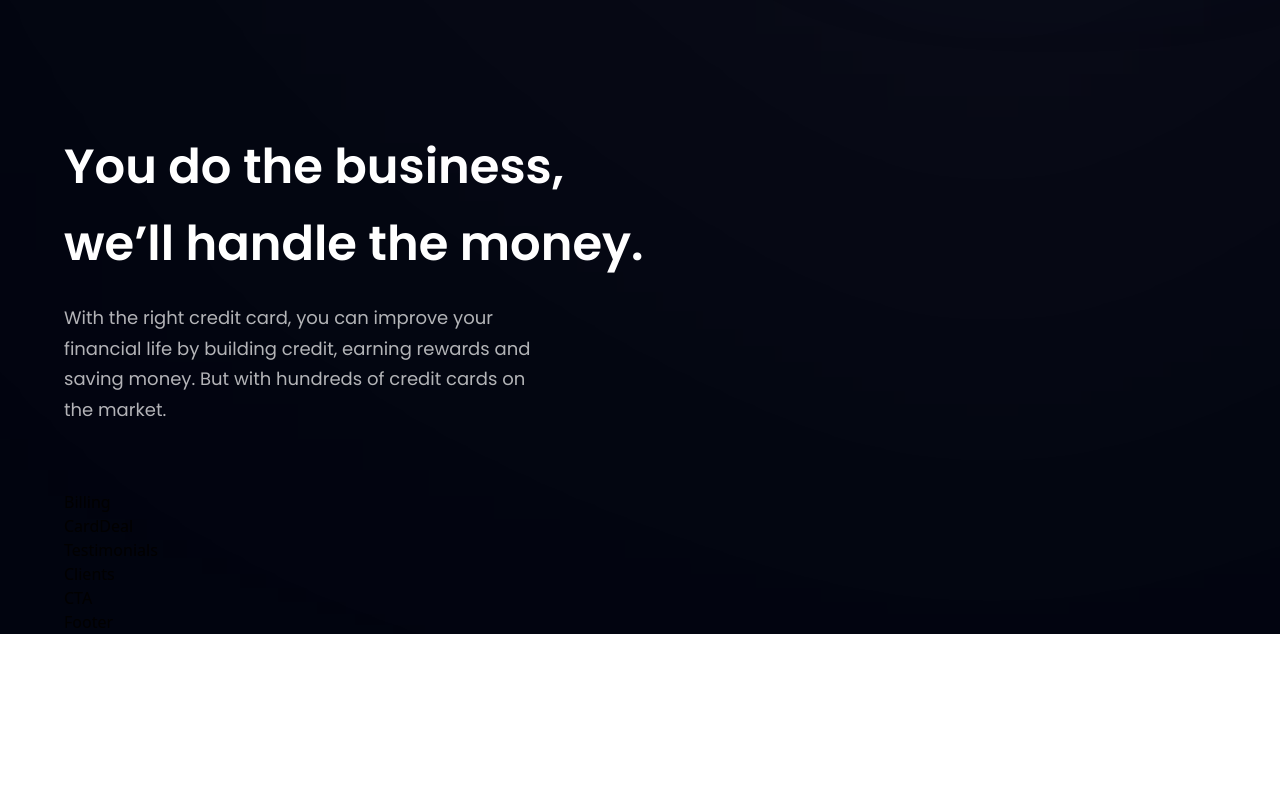
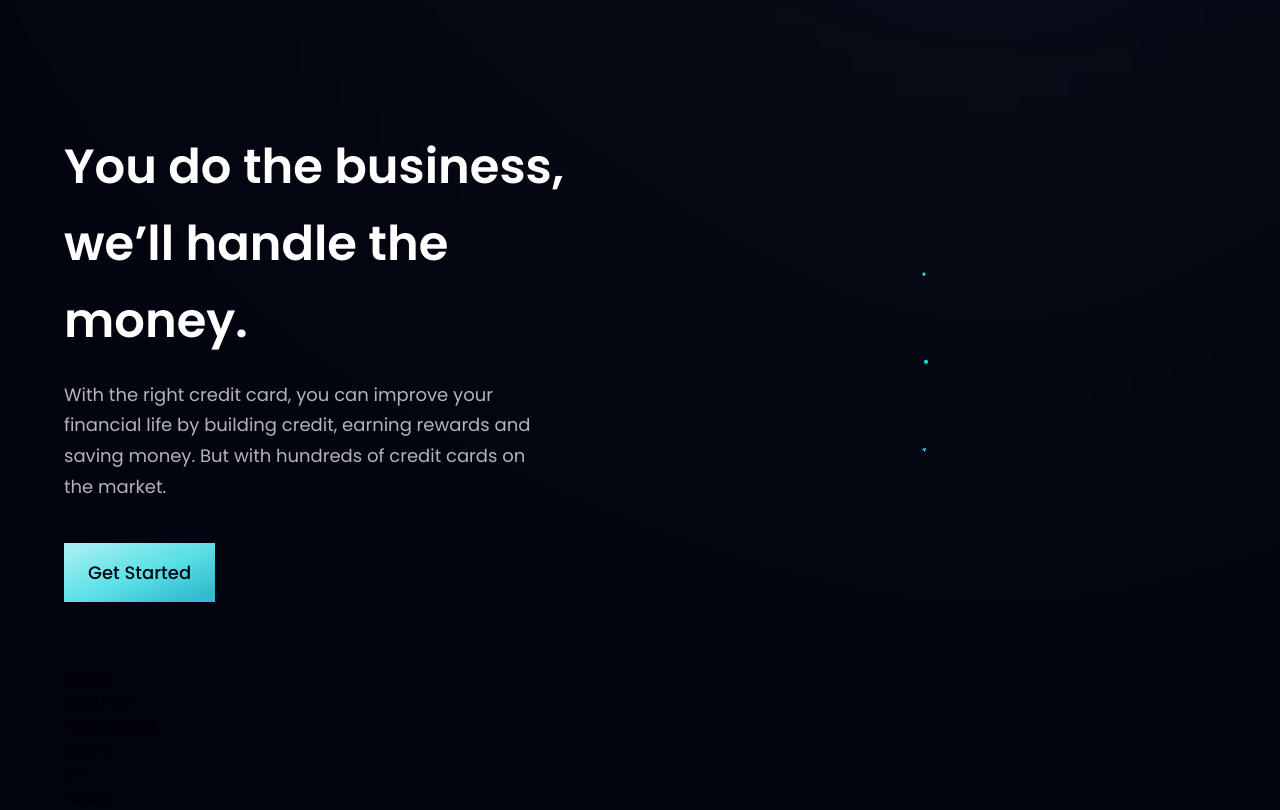
Before and after one commit to Phemel0/fnb-modern-bank-website, a React (Vite) app: page / in a window 1280 px wide. Shown: the part 880-1690 px from the top of the page. Before the commit the page ends 1514 px from the top, so only its background shows below. Built offline with nearby package versions, Linux system fonts and the light colour scheme.

Commit message:
Created a button Component for the Business Section

```diff
--- a/src/components/Business.jsx
+++ b/src/components/Business.jsx
@@ -1,6 +1,16 @@
 import { features } from "../constants";
 import styles, { layout } from "../style";
 import Button from './Button';
+
+const FeatureCard = ({ icon, title, content, index }) => (
+  <div className={`flex flex-row p-6 rounded-[20px]
+  ${index !== features.length - 1 ? "mb-6" : "mb-0"} feature-card`}>
+    <div>
+      <img src={ icon } alt="icon" className="w-[50%] h-[50%]
+      object-contain"/>
+    </div>
+  </div>
+)
 
 const Business = () => {
   return (
@@ -12,6 +22,15 @@
           financial life by building credit, earning rewards
           and saving money. But with hundreds of credit cards
           on the market.</p>
+
+          <Button styles="mt-10" />
+      </div>
+
+      <div className={`${layout.sectionImg} flex-col`}>
+        {features.map((feature, index) => (
+          <FeatureCard key={feature.id}  {...feature}
+          index={index} />
+        ))}
       </div>
     </section>
   )
--- a/src/components/Button.jsx
+++ b/src/components/Button.jsx
@@ -1,8 +1,12 @@
 import React from 'react'
 
-const Button = () => {
+const Button = ({ styles }) => {
   return (
-    <div>Button</div>
+    <button type="button" className={`py-4 px-6
+    bg-blue-gradient font-poppins font-medium
+    text-[18px] text-primary outline-none ${styles}`}>
+      Get Started
+    </button>
   )
 }
 
```
